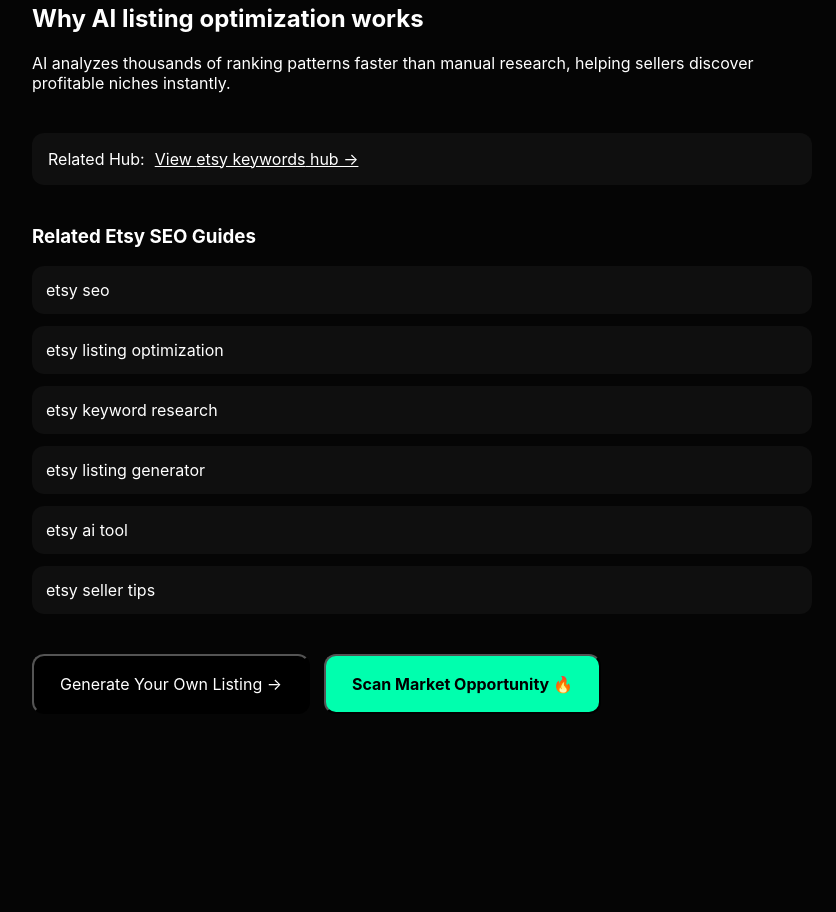
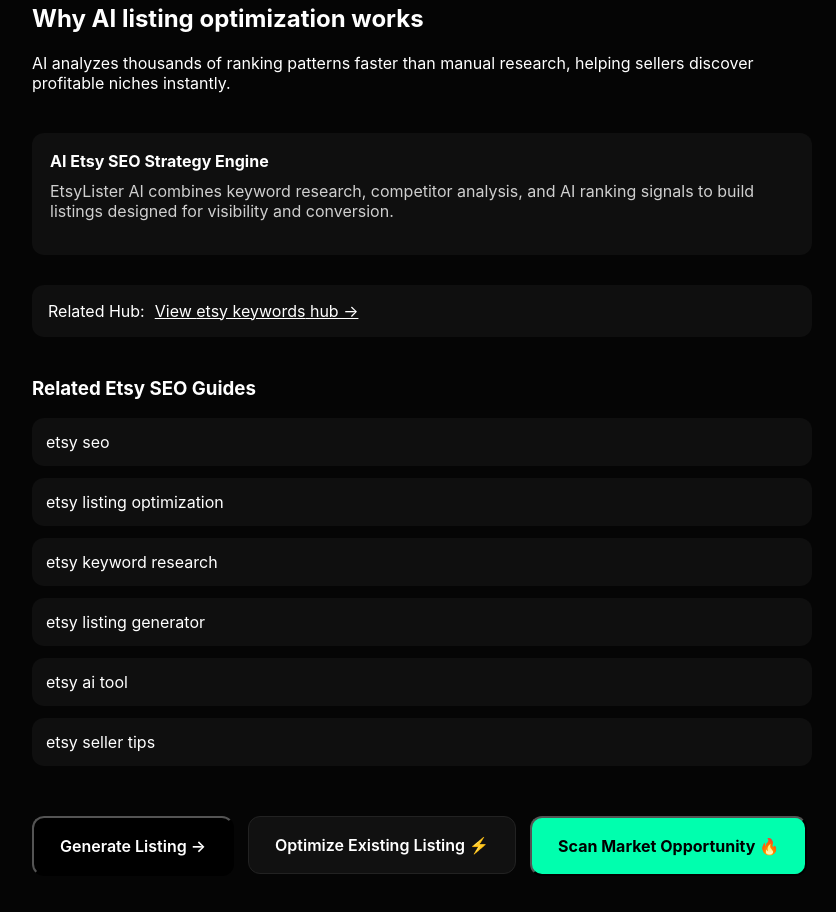
Before and after one commit to cosmicencounters5-png/Etsylister, a Next.js app: page /seo/etsy-keywords in a window 1280 px wide. Shown: the part 300-1212 px from the top of the page, without its empty margins (218-1054 px from the left). Before the commit the page ends 1094 px from the top, so only its background shows below. Built offline with nearby package versions, Linux system fonts and the light colour scheme.

Commit message:
Update page.tsx

```diff
--- a/app/seo/[slug]/page.tsx
+++ b/app/seo/[slug]/page.tsx
@@ -64,17 +64,16 @@
       padding:"80px 20px"
     }}>
 
+      {/* MAIN ARTICLE */}
+
       <h1 style={{fontSize:42,fontWeight:700}}>
         {keyword}
       </h1>
 
       <p style={{marginTop:20,fontSize:18,lineHeight:1.6}}>
-
         This Etsy listing strategy was generated using AI market analysis.
-
         EtsyLister scans competitors, identifies profitable keywords,
         and builds optimized listing structures designed to rank.
-
       </p>
 
       <h2 style={{marginTop:30}}>
@@ -86,10 +85,27 @@
         helping sellers discover profitable niches instantly.
       </p>
 
+      {/* 🔥 AUTHORITY BLOCK (SEO BOOST) */}
+
+      <div style={{
+        marginTop:40,
+        padding:18,
+        background:"#0f0f0f",
+        borderRadius:12
+      }}>
+        <strong>AI Etsy SEO Strategy Engine</strong>
+
+        <p style={{marginTop:10,opacity:.8}}>
+          EtsyLister AI combines keyword research, competitor analysis,
+          and AI ranking signals to build listings designed for visibility
+          and conversion.
+        </p>
+      </div>
+
       {/* HUB AUTHORITY */}
 
       <div style={{
-        marginTop:40,
+        marginTop:30,
         padding:16,
         background:"#0f0f0f",
         borderRadius:12
@@ -138,30 +154,53 @@
 
       </div>
 
-      {/* CTA ZONE */}
+      {/* 🔥 INTERNAL TOOL MATRIX (TRAFFIC FLYWHEEL) */}
 
-      <div style={{display:"flex",gap:14,flexWrap:"wrap"}}>
+      <div style={{
+        marginTop:50,
+        display:"flex",
+        flexWrap:"wrap",
+        gap:14
+      }}>
+
+        {/* LOGIN / GENERATOR */}
 
         <a href="/login">
 
           <button style={{
-            marginTop:40,
             padding:"18px 26px",
             borderRadius:12,
             background:"black",
-            color:"white"
+            color:"white",
+            fontWeight:600
           }}>
-            Generate Your Own Listing →
+            Generate Listing →
           </button>
 
         </a>
 
-        {/* 🔥 VIRAL TRAFFIC ENGINE */}
+        {/* OPTIMIZE TOOL */}
+
+        <a href="/optimize">
+
+          <button style={{
+            padding:"18px 26px",
+            borderRadius:12,
+            background:"#111",
+            border:"1px solid #222",
+            color:"white",
+            fontWeight:600
+          }}>
+            Optimize Existing Listing ⚡
+          </button>
+
+        </a>
+
+        {/* IDEA SCANNER */}
 
         <a href="/idea">
 
           <button style={{
-            marginTop:40,
             padding:"18px 26px",
             borderRadius:12,
             background:"#00ffae",
```
